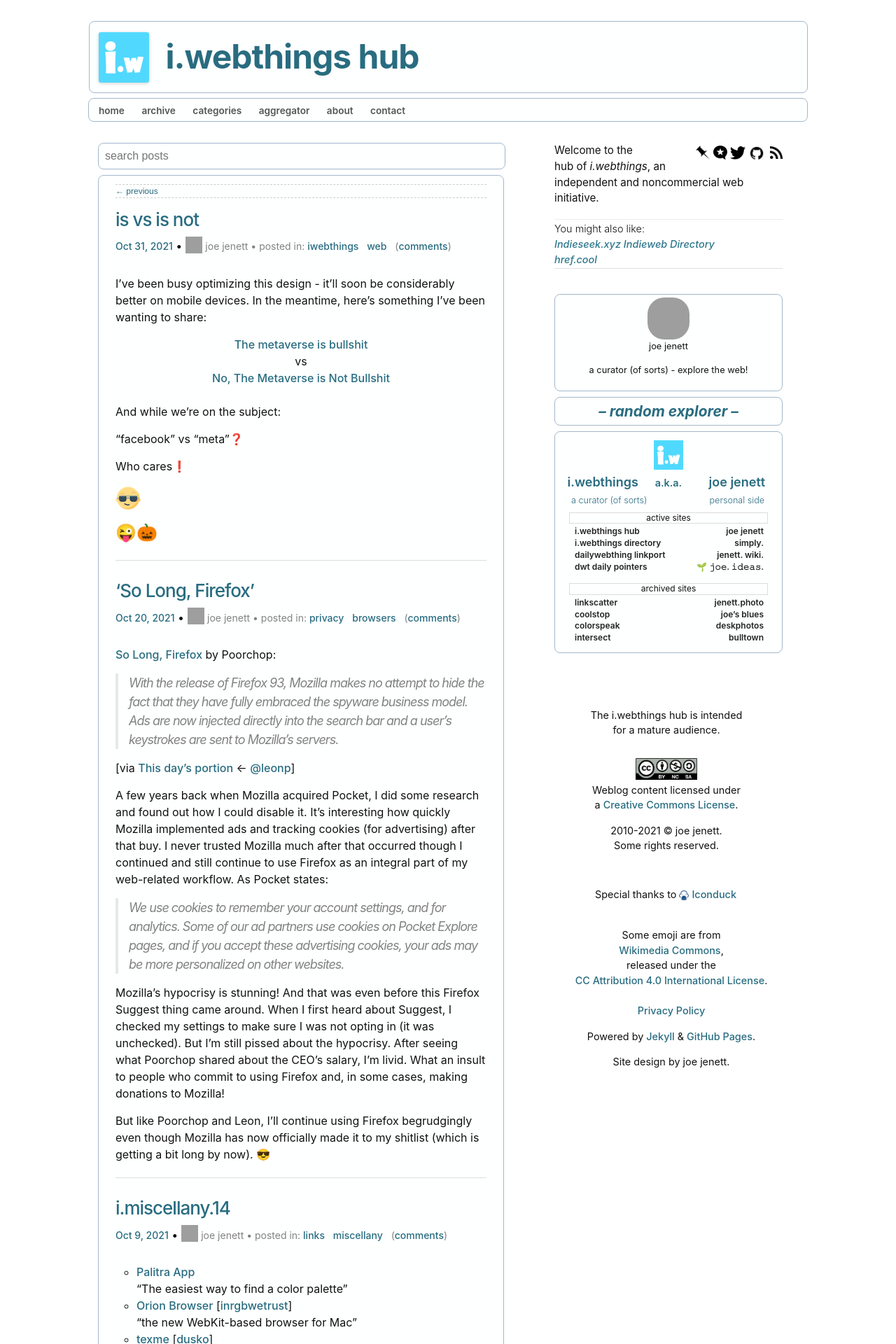
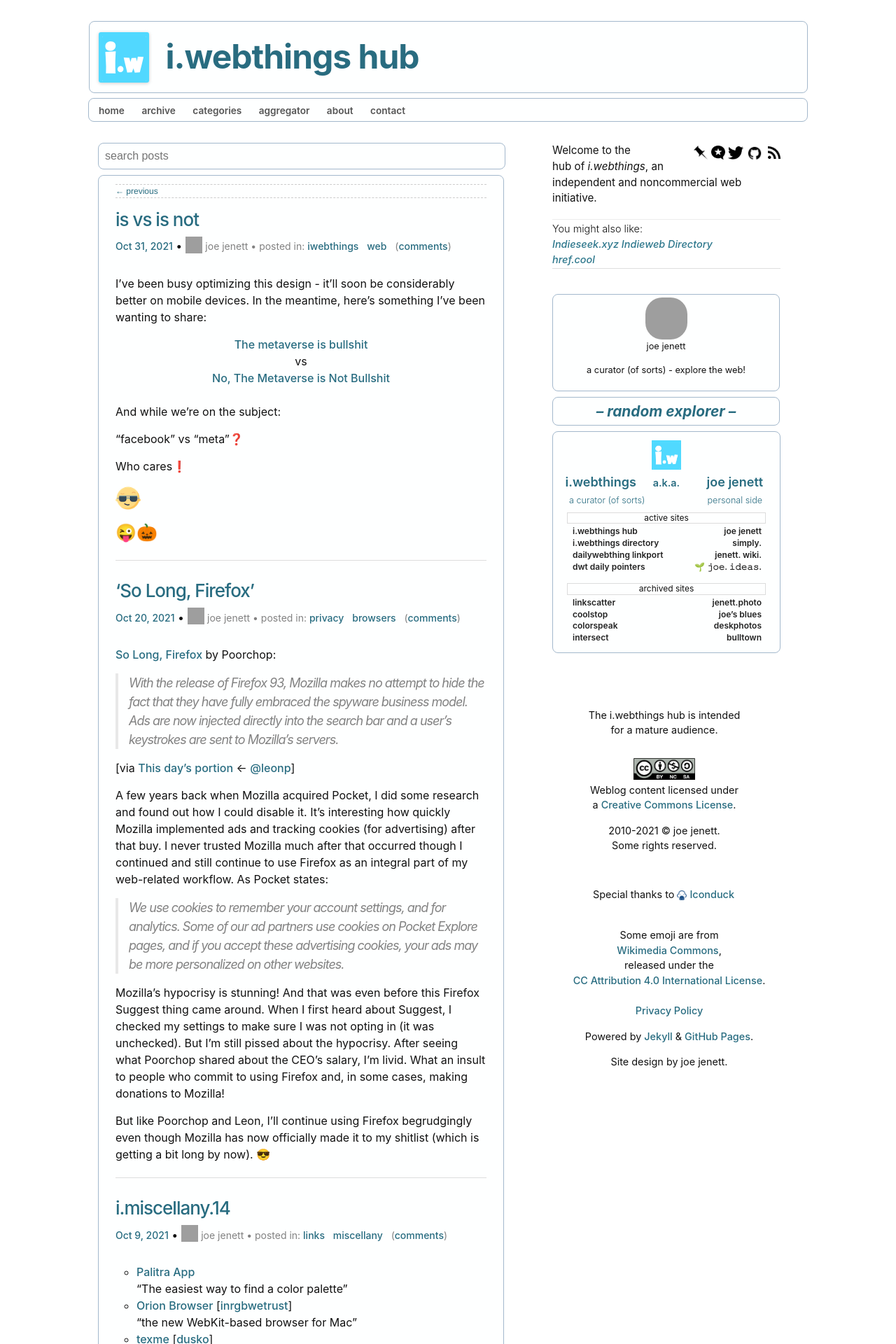
Before and after one commit to joejenett/i.webthings, a Jekyll site: the page built from index.md, in a window 1280 px wide. Shown: the top 1920 px of the page at 70% size. Built offline with Jekyll 4.4.1, drawn with Linux system fonts in a browser that asks for light colours; comment, search, counter and statistics services are not loaded; grey boxes are pictures that could not be loaded.

Commit message:
Update style.css

```diff
--- a/css/style.css
+++ b/css/style.css
@@ -42,6 +42,7 @@ font-size:.9em;
 text-align:center;
 position: relative;
 top: -4px;
+width:90%;
 }
 a:visited, ul.post-list li a:visited {
 color: #286c80;
@@ -235,6 +236,7 @@ padding:4px;
 font-size:.8em;
 text-align:center;
 margin:0 0 0 24px;
+width:90%;
 }
 .wrapper {
 display:flex;flex-direction:
@@ -253,7 +255,7 @@ width:41%;
 }
 .thesidebar {
 text-align:center;
-padding:0 12px 0 48px;
+padding:0 15px 0 45px;
 }
 #page {
 	min-width: 1000px;
@@ -371,10 +373,6 @@ height:48px;
 margin-top:0;
 margin-bottom:0;
 }
-.thesidebar {
-text-align:center;
-padding:0;
-}
 div.hcard-display {
 
 }
```
